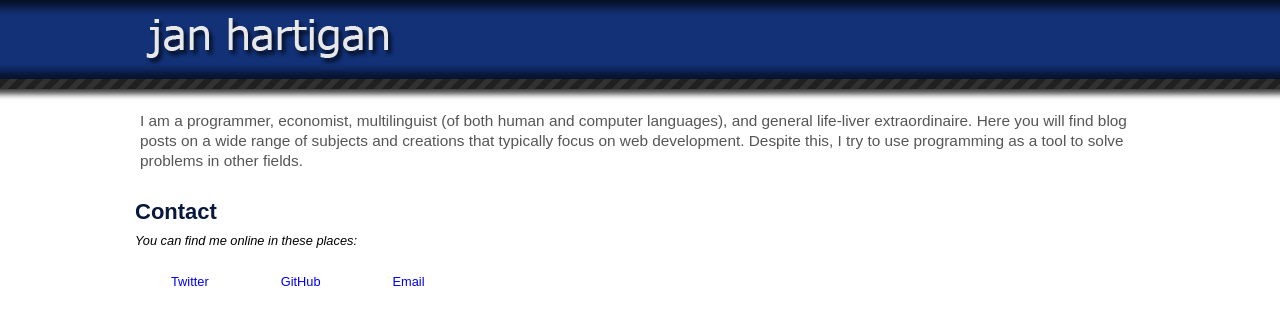
After one commit to janhartigan/janhartigan, a PHP site: template application/views/contact.php in a window 1280 px wide. The commit adds this page. Shown: the top 325 px of the page. Run offline with PHP 8.4, Linux system fonts and the light colour scheme; the template is opened without the code that fills it, so the values that code supplies are empty.

Commit message:
setting up the basic contact page

```diff
--- a/application/controllers/main.php
+++ b/application/controllers/main.php
@@ -30,6 +30,18 @@ class Main extends MY_Controller {
 	}
 
 	/**
+	 * Loads the contact page
+	 */
+	function contact()
+	{
+		$this->content = $this->load->view('contact', '', true);
+		$this->description = 'About/contact page for janhartigan.com';
+		$this->title = 'Contact - janhartigan.com';
+		$this->selected_menu = 'contact';
+		$this->loadPage();
+	}
+
+	/**
 	 * 404 error page
 	 */
 	function error404()
--- /dev/null
+++ b/application/views/contact.php
@@ -0,0 +1,9 @@
+<h2>Contact</h2>
+
+<div><em>You can find me online in these places:</em>
+
+<div id="contact_methods">
+	<a href="http://twitter.com/#!/janhartigan" class="twitter green_hover">Twitter</a>
+	<a href="https://github.com/janhartigan" class="github green_hover">GitHub</a>
+	<a href="mailto:jan@janhartigan.com" class="email green_hover">Email</a>
+</div>
--- a/application/views/site_menu.php
+++ b/application/views/site_menu.php
@@ -30,6 +30,12 @@
 				About
 			</a>
 		</li>
+		<li>
+			<a href="<?php echo base_url()?>contact" class="contact_icon <?php echo $selected_menu == 'contact' ? 'selected' : ''?>">
+				<img src="<?php echo base_url()?>images/contact_icon.png" />
+				Contact
+			</a>
+		</li>
 		<?php if (isAdmin()) {?>
 		<li>
 			<a href="<?php echo base_url()?>admin" class="admin_icon <?php echo $selected_menu == 'admin' ? 'selected' : ''?>">
--- a/css/janhartigan.css
+++ b/css/janhartigan.css
@@ -157,6 +157,10 @@ h4 {
 	color:#777;
 	font-size:.9em;
 }
+
+/**
+ * Scaffold
+ */
 #mainwrapper {
 	width:1010px;
 	height:100%;
@@ -235,6 +239,19 @@ h4 {
  */
 #error_404 {
 	text-align:center;
+}
+
+/**
+ * Contact page
+ */
+#contact_methods {
+	margin:20px 0;
+}
+#contact_methods > a {
+	display:block;
+	float:left;
+	padding:5px;
+	margin:0 30px;
 }
 
 /**
```
Also changed, not shown: images/contact_icon.png (added).
